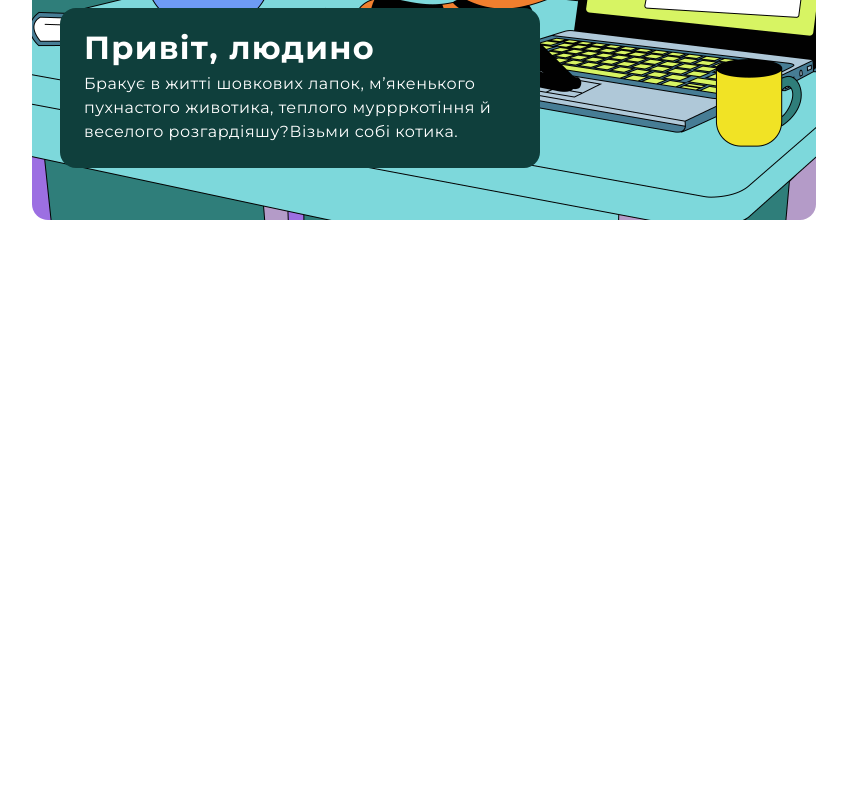
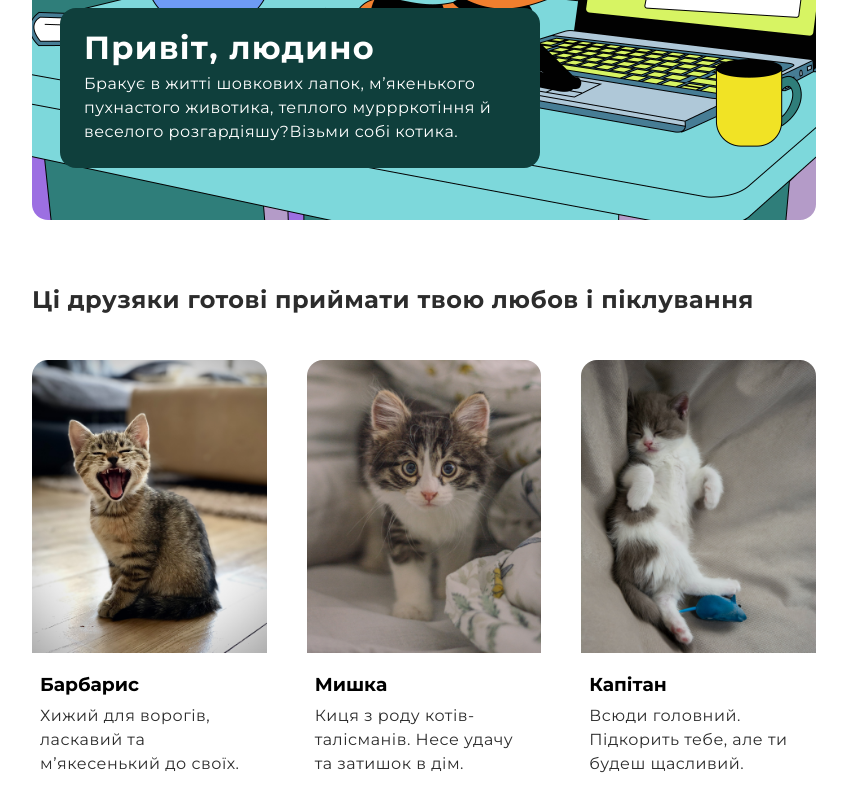
Before and after one commit to IrinaChoulgan/cats, a React (Create React App) app: page / in a window 1280 px wide. Shown: the part 332-1132 px from the top of the page, without its empty margins (216-1063 px from the left). Before the commit the page ends 800 px from the top, so only its background shows below. Built offline with nearby package versions, Linux system fonts and the light colour scheme; the HTML template or start-up script is replaced by a standard one.

Commit message:
add cats section with styles

```diff
--- a/src/App.js
+++ b/src/App.js
@@ -1,10 +1,11 @@
-import { Header, Container, Hero } from './components';
+import { Header, Container, Hero, Cats } from './components';
 
 function App() {
   return (
     <Container>
       <Header />
       <Hero />
+      <Cats />
     </Container>
   );
 }
--- /dev/null
+++ b/src/components/Cats/Cats.js
@@ -0,0 +1,66 @@
+import React from 'react';
+import styled from 'styled-components';
+
+import { data } from './data';
+
+const SectionCats = styled.section`
+  margin-top: 60px;
+`;
+
+const SectionTitle = styled.h2`
+  font-weight: 700;
+  font-size: 24px;
+  line-height: 1.67;
+  letter-spacing: 0.5px;
+  color: #2c2c2c;
+`;
+
+const CatList = styled.ul`
+  display: flex;
+  gap: 40px;
+  margin-top: 40px;
+`;
+
+const CatItem = styled.li`
+  overflow: hidden;
+  border-radius: 16px;
+
+  &:hover {
+    box-shadow: 0px 4px 16px rgba(0, 0, 0, 0.25);
+  }
+`;
+
+const CatsContent = styled.div`
+  padding: 16px 8px 24px 8px;
+`;
+
+const ContentTitle = styled.h3`
+  margin-bottom: 8px;
+`;
+
+const ContentText = styled.p`
+  line-height: 1.5;
+  letter-spacing: 0.5px;
+  color: #2c2c2c;
+`;
+
+const Cats = () => {
+  return (
+    <SectionCats>
+      <SectionTitle>Ці друзяки готові приймати твою любов і піклування</SectionTitle>
+      <CatList>
+        {data.map((data, index) => (
+          <CatItem key={index}>
+            <img src={data.src} alt="" />
+            <CatsContent>
+              <ContentTitle>{data.title}</ContentTitle>
+              <ContentText>{data.text}</ContentText>
+            </CatsContent>
+          </CatItem>
+        ))}
+      </CatList>
+    </SectionCats>
+  );
+};
+
+export default Cats;
--- /dev/null
+++ b/src/components/Cats/data.js
@@ -0,0 +1,21 @@
+import Cat1 from '../../assets/cat1.png';
+import Cat2 from '../../assets/cat2.jpg';
+import Cat3 from '../../assets/cat3.png';
+
+export const data = [
+  {
+    src: `${Cat1}`,
+    title: 'Барбарис',
+    text: 'Хижий для ворогів, ласкавий та м’якесенький до своїх.'
+  },
+  {
+    src: `${Cat2}`,
+    title: 'Мишка',
+    text: 'Киця з роду котів-талісманів. Несе удачу та затишок в дім.'
+  },
+  {
+    src: `${Cat3}`,
+    title: 'Капітан',
+    text: 'Всюди головний. Підкорить тебе, але ти будеш щасливий.'
+  }
+];
--- a/src/components/index.js
+++ b/src/components/index.js
@@ -1,5 +1,6 @@
 import Header from './Header/Header';
 import Container from './Container/Container';
 import Hero from './Hero/Hero';
+import Cats from './Cats/Cats';
 
-export { Header, Container, Hero };
+export { Header, Container, Hero, Cats };
```
